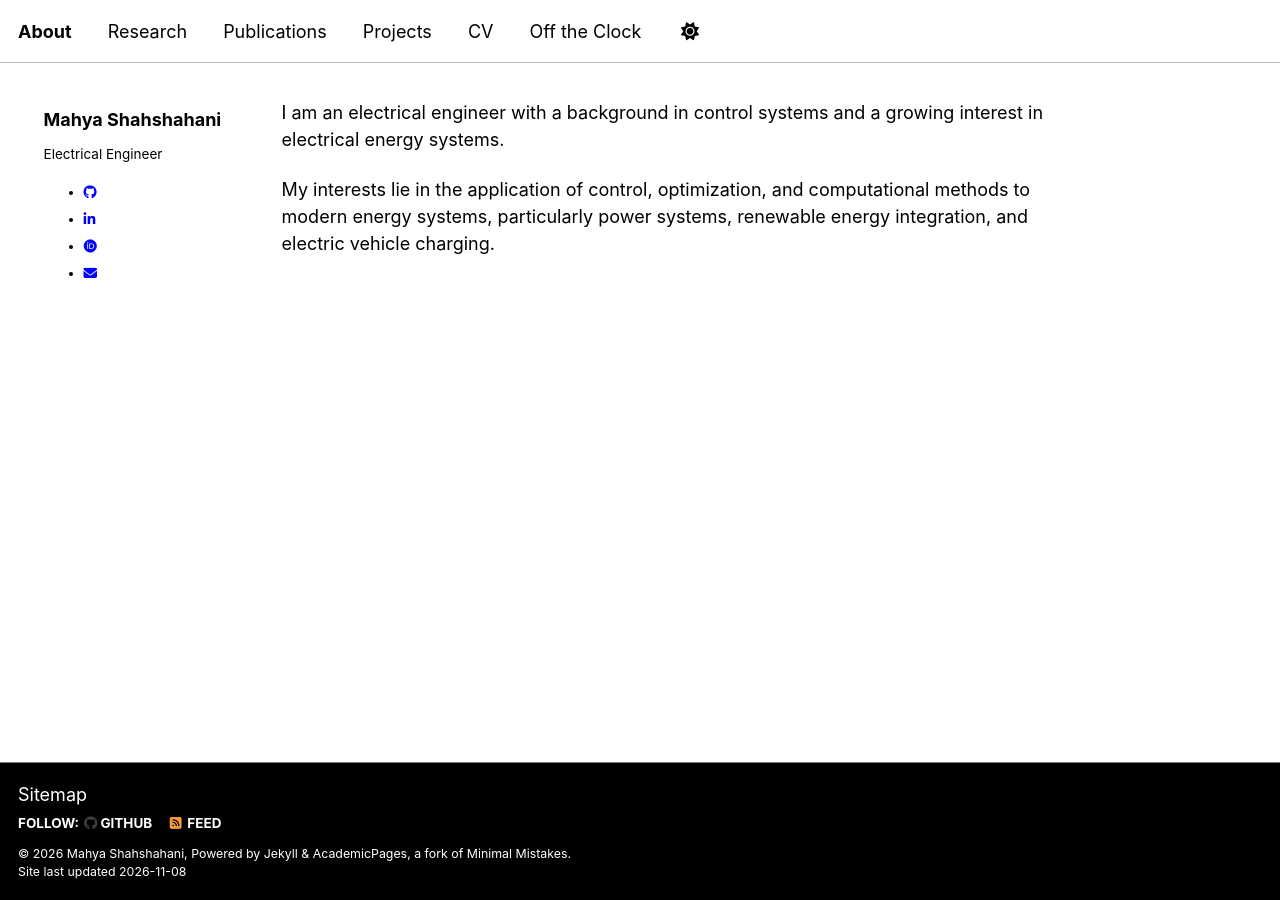
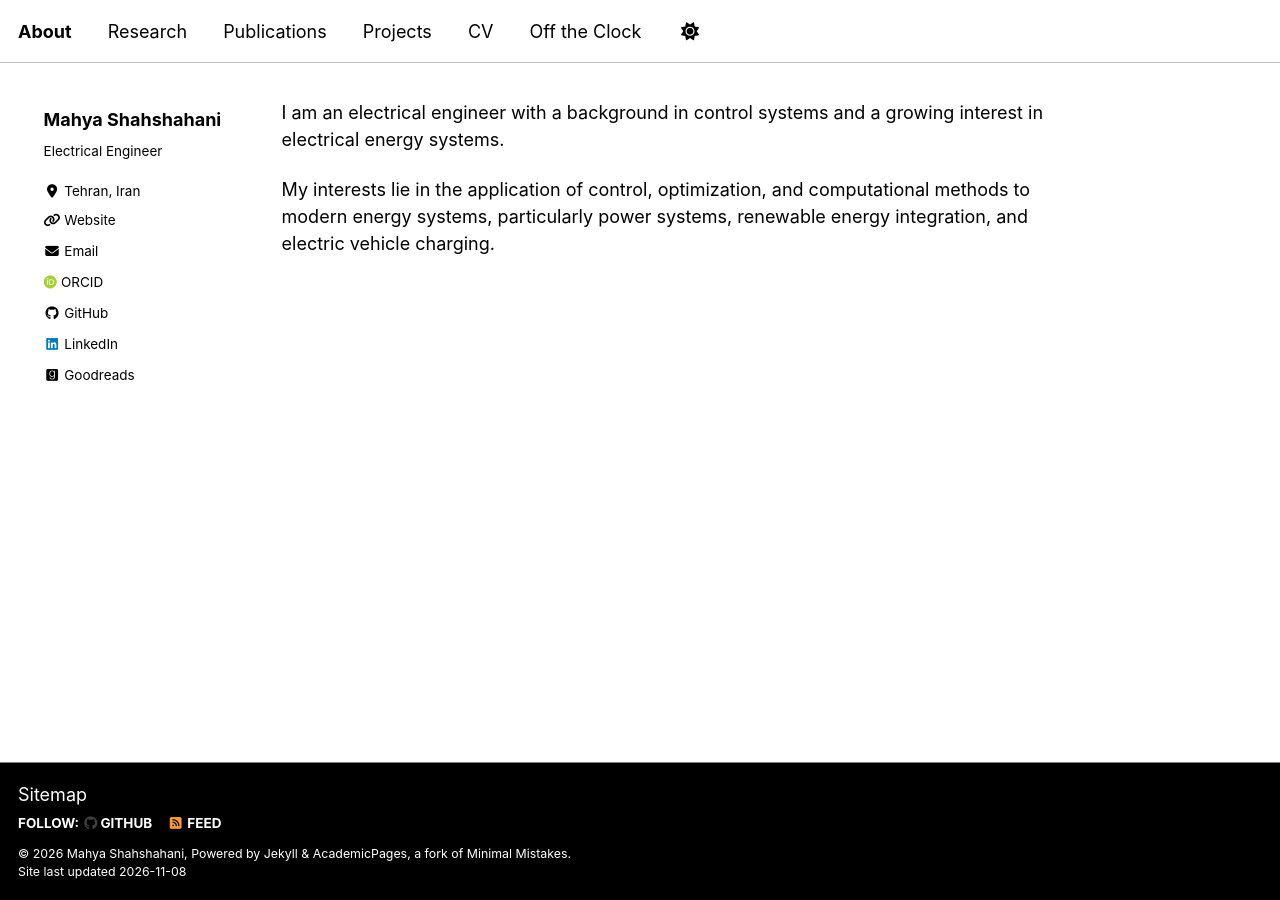
Before and after one commit to mahya-sh/mahya-sh.github.io, a Jekyll site: the page built from _pages/about.md, in a window 1280 px wide. Built offline with Jekyll 4.4.1, drawn with Linux system fonts in a browser that asks for light colours; some web fonts are replaced; a script bundle is joined from its source files by our own code; library files that are not in the unit come from our copies.

Commit message:
Refactor author profile HTML structure and links
Updated author profile section with new links and structure.

```diff
--- a/_includes/author-profile.html
+++ b/_includes/author-profile.html
@@ -7,54 +7,60 @@
   {% assign author = site.author %}
 {% endif %}
 
-<div class="author-profile">
+<div class="author__content">
+  <h3 class="author__name">{{ author.name }}</h3>
+  <p class="author__bio">Electrical Engineer</p>
+</div>
 
-  <h3 class="author__name">{{ author.name }}</h3>
+<div class="author__urls-wrapper">
+  <ul class="author__urls social-icons">
 
-  <p class="author__title">Electrical Engineer</p>
+    <li>
+      <i class="fas fa-fw fa-map-marker-alt" aria-hidden="true"></i>
+      Tehran, Iran
+    </li>
 
-  <ul class="author__social">
-
-    {% if author.github %}
     <li>
-        <a href="https://github.com/{{ author.github }}" title="GitHub" aria-label="GitHub">
-          <i class="fab fa-github"></i>
+      <a href="https://mahya-sh.github.io/portfolio/mahya-sh/mahya-sh.github.io">
+        <i class="fas fa-fw fa-link" aria-hidden="true"></i>
+        Website
       </a>
     </li>
-    {% endif %}
 
-    {% if author.linkedin %}
     <li>
-        <a href="https://www.linkedin.com/in/{{ author.linkedin }}" title="LinkedIn" aria-label="LinkedIn">
-          <i class="fab fa-linkedin-in"></i>
+      <a href="mailto:mahyashahshahani@gmail.com">
+        <i class="fas fa-fw fa-envelope" aria-hidden="true"></i>
+        Email
       </a>
     </li>
-    {% endif %}
 
-    {% if author.goodreads %}
     <li>
-        <a href="https://www.goodreads.com/{{ author.goodreads }}" title="Goodreads" aria-label="Goodreads">
-          <i class="fab fa-goodreads"></i>
+      <a href="https://orcid.org/0009-0001-7282-7002">
+        <i class="ai ai-orcid" aria-hidden="true"></i>
+        ORCID
       </a>
     </li>
-    {% endif %}
 
-    {% if author.orcid %}
     <li>
-        <a href="{{ author.orcid }}" title="ORCID" aria-label="ORCID">
-          <i class="ai ai-orcid"></i>
+      <a href="https://github.com/mahya-sh">
+        <i class="fab fa-fw fa-github" aria-hidden="true"></i>
+        GitHub
       </a>
     </li>
-    {% endif %}
 
-    {% if author.email %}
     <li>
-        <a href="mailto:{{ author.email }}" title="Email" aria-label="Email">
-          <i class="fas fa-envelope"></i>
+      <a href="https://www.linkedin.com/in/mahya-sh">
+        <i class="fab fa-fw fa-linkedin" aria-hidden="true"></i>
+        LinkedIn
       </a>
     </li>
-    {% endif %}
+
+    <li>
+      <a href="https://www.goodreads.com/user/show/146812596-mahya-shahshahani">
+        <i class="fab fa-fw fa-goodreads" aria-hidden="true"></i>
+        Goodreads
+      </a>
+    </li>
 
   </ul>
-
 </div>
```
Lines whose indentation alone changed are shown as unchanged.
